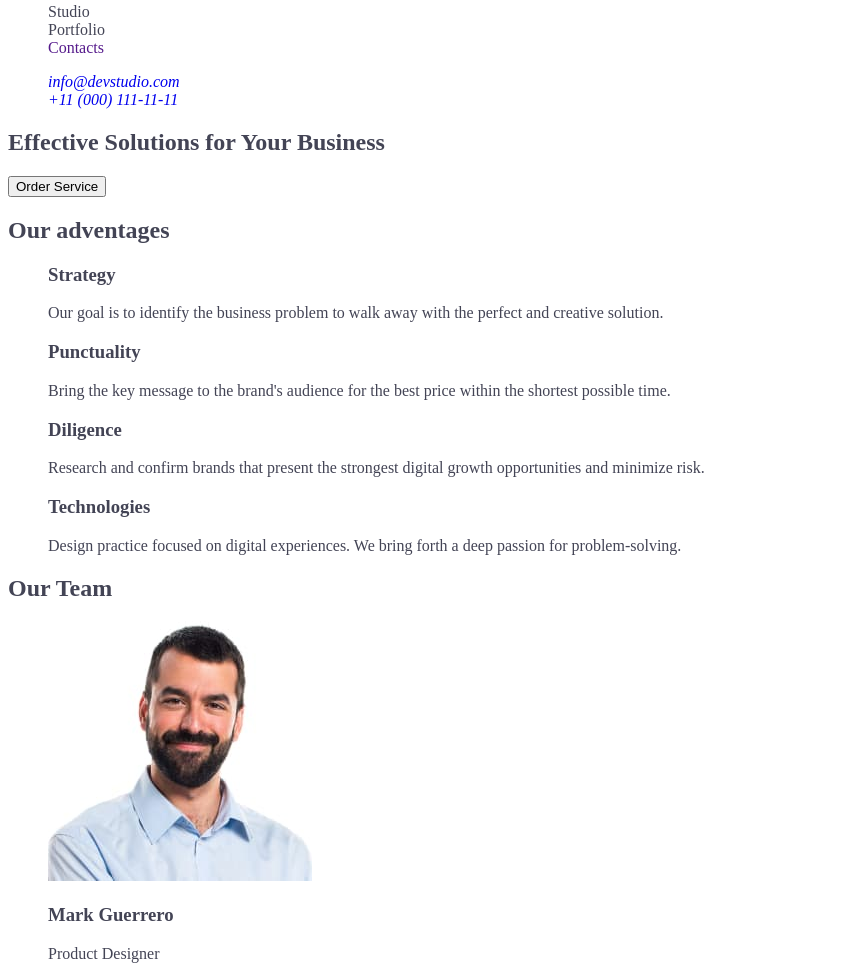
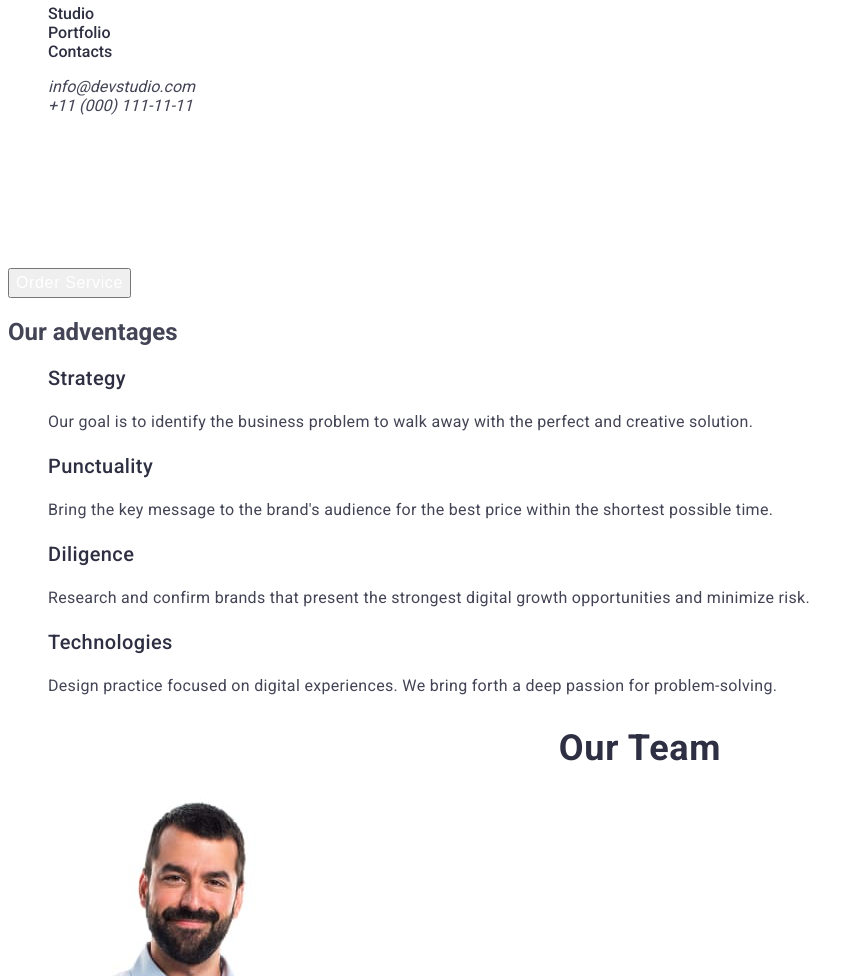
Before and after one commit to Yuliia47/goit-markup-hw-02, a plain HTML site: page index.html in a window 1280 px wide. Shown: the part 39-1015 px from the top of the page, without its empty margins (0-860 px from the left). Drawn offline with Linux system fonts and the light colour scheme.

Commit message:
Спроба 1

```diff
--- a/index.html
+++ b/index.html
@@ -4,6 +4,10 @@
     <meta charset="UTF-8" />
     <meta name="viewport" content="width=device-width, initial-scale=1.0" />
     <title>WebStudio</title>
+    <link rel="preconnect" href="https://fonts.googleapis.com">
+    <link rel="preconnect" href="https://fonts.gstatic.com" crossorigin>
+    <link href="https://fonts.googleapis.com/css2?family=Raleway:wght@700&family=Roboto:wght@400;500;700&display=swap"
+      rel="stylesheet"/>
     <link rel="stylesheet" href="./scc/styles.css" />
   </head>
   <body>
@@ -11,24 +15,27 @@
       <nav class="header-navigation">
         <a class="header-logo" href="./index.html">WebStudio</a>
         <ul class="header-nav-list">
-          <li class="header-nav-item"><a class="header-nav-link">Studio</a></li>
+                  <li class="header-nav-item">
+            <a class="header-nav-link" href="">Studio</a>
+          </li>
           <li class="header-nav-item">
-            <a class="header-nav-link" h class="header-nav-link" ref=""
-              >Portfolio</a
+            <a class="header-nav-link" href="">Portfolio</a
             >
           </li>
-          <li class="header-nav-item"><a href="">Contacts</a></li>
+          <li class="header-nav-item">
+            <a class="header-nav-link" href="">Contacts</a>
+          </li>
         </ul>
       </nav>
-      <address>
-        <ul class="adress-list">
-          <li class="adres-list-item">
-            <a class="adres-list-link" href="mailto:info@devstudio.com"
+      <address class="address">
+        <ul class="address-list">
+          <li class="address-list-item">
+            <a class="address-list-link" href="mailto:info@devstudio.com"
               >info@devstudio.com</a
             >
           </li>
-          <li class="adres-list-item">
-            <a class="adres-list-,link" href="tel:+110001111111"
+          <li class="address-list-item">
+            <a class="address-list-link" href="tel:+110001111111"
               >+11 (000) 111-11-11</a
             >
           </li>
@@ -42,7 +49,7 @@
       </section>
       <section class="adventages">
         <h2 class="adventages-name">Our adventages</h2>
-        <ul class="adventages-list">
+            <ul class="adventages-list">
           <li class="adventages-item">
             <h3 class="adventages-item-name">Strategy</h3>
             <p class="adventages-item-text">
@@ -190,8 +197,8 @@
       </section>
     </main>
     <footer>
-      <a href="./index.html">WebStudio</a>
-      <p>
+      <a class="footer" href="./index.html">WebStudio</a>
+      <p class="footer-text">
         Increase the flow of customers and sales for your business with digital
         marketing & growth solutions.
       </p>
--- a/scc/styles.css
+++ b/scc/styles.css
@@ -1,4 +1,5 @@
 body {
+  font-family: "Roboto", sans-serif;
   color: #434455;
   background-color: #fff;
 }
@@ -9,6 +10,131 @@ ol,
 ul {
   list-style-type: none;
 }
-<style>
-@import url('https://fonts.googleapis.com/css2?family=Raleway:wght@700&family=Roboto:wght@400;500;700&display=swap');
-</style>
+
+.header-nav-link {
+  color: var(--NAVY-BLUE, #2e2f42);
+  font-size: 16px;
+  font-weight: 500;
+  line-height: 1, 5;
+  letter-spacing: 0, 02em;
+}
+
+.address-list-link {
+  color: var(--SLATE, #434455);
+  font-size: 16px;
+  font-weight: 400;
+  line-height: 1, 5;
+  letter-spacing: 0, 02em;
+}
+
+.description-title {
+  color: var(--WHITE, #fff);
+  text-align: center;
+  font-size: 56px;
+  font-weight: 700;
+  line-height: 60px;
+  letter-spacing: 1.12px;
+}
+
+.description-button {
+  color: var(--WHITE, #fff);
+  /* Button Text */
+  font-size: 16px;
+  font-weight: 500;
+  line-height: 24px;
+  /* 150% */
+  letter-spacing: 0.64px;
+}
+
+.adventages-item-name {
+  color: var(--NAVY-BLUE, #2e2f42);
+  /* Header 3 */
+  font-size: 20px;
+  font-weight: 500;
+  line-height: 24px; /* 120% */
+  letter-spacing: 0.4px;
+}
+
+.adventages-item-text {
+  color: var(--SLATE, #434455);
+  /* Body */
+  font-size: 16px;
+  font-weight: 400;
+  line-height: 24px; /* 150% */
+  letter-spacing: 0.32px;
+}
+
+.team-name {
+  color: var(--NAVY-BLUE, #2e2f42);
+  text-align: center;
+  /* Header 2 */
+  font-size: 36px;
+  font-weight: 700;
+  line-height: 40px; /* 111.111% */
+  letter-spacing: 0.72px;
+  text-transform: capitalize;
+}
+
+.team-item-name {
+  color: var(--NAVY-BLUE, #2e2f42);
+  text-align: center;
+
+  /* Header 3 */
+
+  font-size: 20px;
+
+  font-weight: 500;
+  line-height: 24px; /* 120% */
+  letter-spacing: 0.4px;
+}
+
+.team-item-text {
+  color: var(--SLATE, #434455);
+  text-align: center;
+
+  /* Body */
+
+  font-size: 16px;
+
+  font-weight: 400;
+  line-height: 24px; /* 150% */
+  letter-spacing: 0.32px;
+}
+
+.portfolio-name {
+  color: var(--NAVY-BLUE, #2e2f42);
+  text-align: center;
+
+  /* Header 2 */
+
+  font-size: 36px;
+
+  font-weight: 700;
+  line-height: 40px; /* 111.111% */
+  letter-spacing: 0.72px;
+  text-transform: capitalize;
+}
+
+.portfolio-item-name {
+  color: var(--NAVY-BLUE, #2e2f42);
+
+  /* Header 3 */
+
+  font-size: 20px;
+
+  font-weight: 500;
+  line-height: 24px; /* 120% */
+  letter-spacing: 0.4px;
+}
+
+.portfolio-item-text {
+  color: var(--SLATE, #434455);
+
+  /* Body */
+
+  font-size: 16px;
+
+  font-weight: 400;
+  line-height: 24px; /* 150% */
+  letter-spacing: 0.32px;
+}
```
